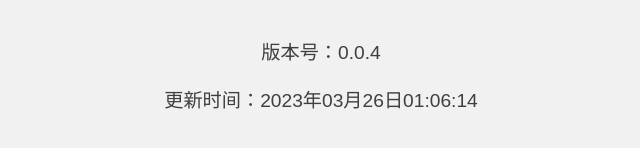
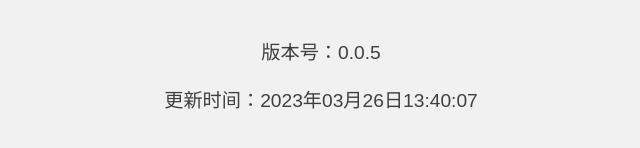
Before and after one commit to Nadneb/homepage, a plain HTML site: page index.html in a window 1280 px wide. Shown: the part 166-314 px from the top of the page, 319-959 px from the left. Drawn offline with Linux system fonts and the light colour scheme.

Commit message:
Update index.html

```diff
--- a/index.html
+++ b/index.html
@@ -34,8 +34,8 @@
     <h1>当前版本</h1>
     <p>以下是您的当前版本信息</p>
     <div class="version">
-        <p>版本号：0.0.4</p>
-        <p>更新时间：2023年03月26日01:06:14</p>
+        <p>版本号：0.0.5</p>
+        <p>更新时间：2023年03月26日13:40:07</p>
     </div>
 </body>
 </html>
```
